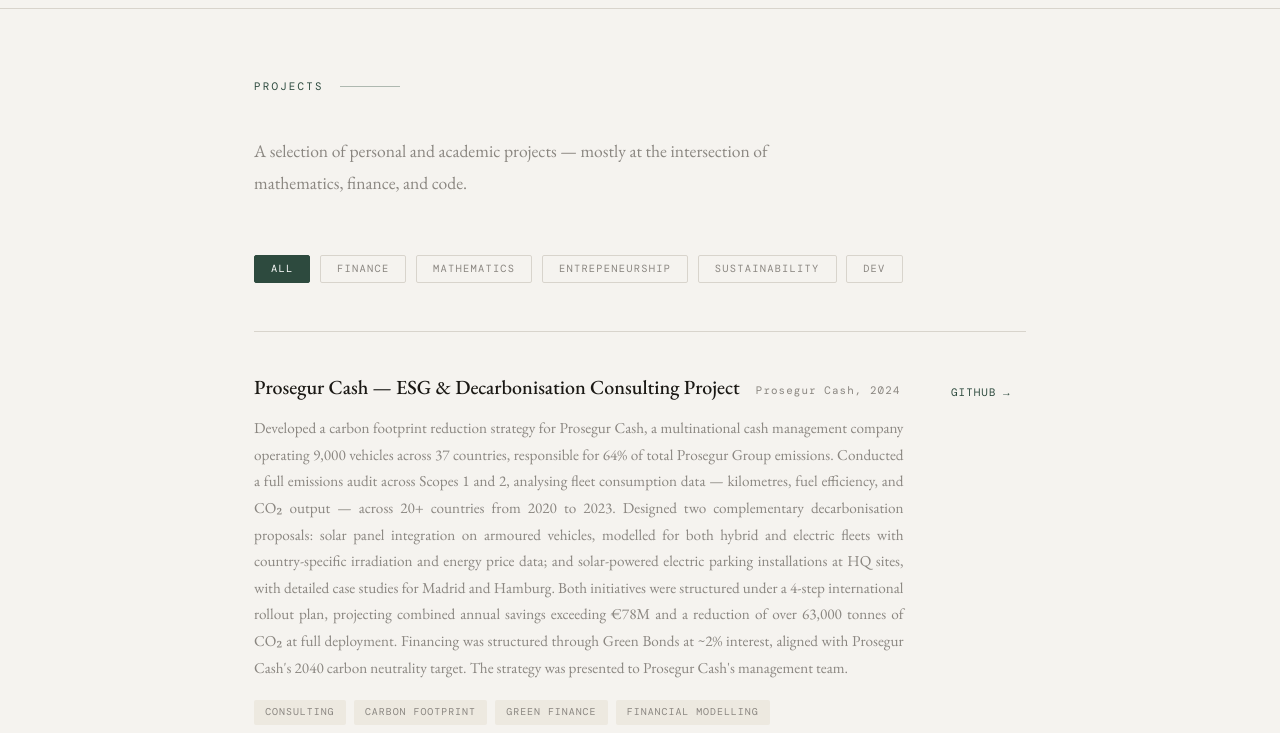
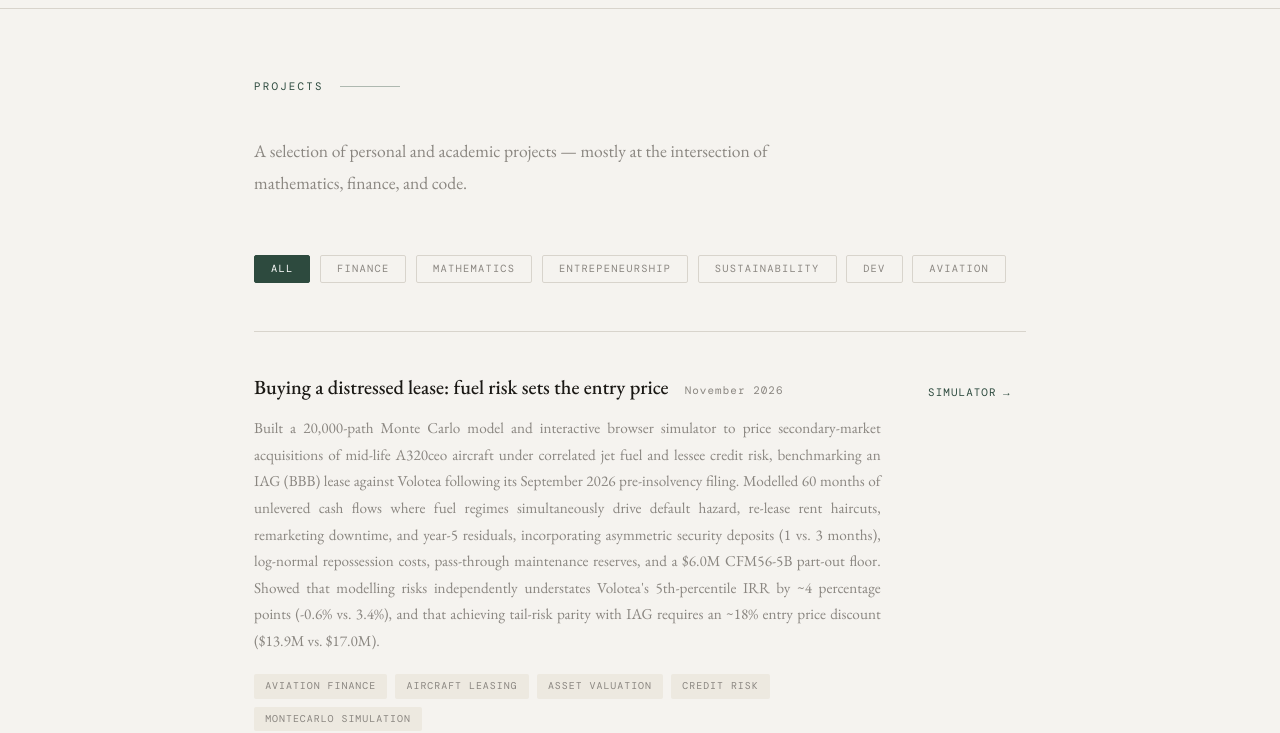
Before and after one commit to emanueleospina/emanueleospina.github.io, a plain HTML site: page projects.html in a window 1280 px wide. Shown: the part 67-800 px from the top of the page. Drawn offline with nearby package versions, Linux system fonts and the light colour scheme; a web font is replaced by a local one.

Commit message:
Add Aviation project card with detailed description
Added a new project card for 'Buying a distressed lease: fuel risk sets the entry price' under the Aviation category, including detailed description and tags.

```diff
--- a/projects.html
+++ b/projects.html
@@ -141,9 +141,32 @@
     <button class="filter-btn" data-filter="Entrepeneurship">Entrepeneurship</button>
     <button class="filter-btn" data-filter="Sustainability">Sustainability</button>
     <button class="filter-btn" data-filter="dev">Dev</button>
+    <button class="filter-btn" data-filter="dev">Aviation</button>
   </div>
 
   <div class="projects-list">
+
+    <div class="project-card reveal" data-category="Aviation">
+      <div>
+        <div class="project-header">
+          <span class="project-title">Buying a distressed lease: fuel risk sets the entry price</span>
+          <span class="project-year">November 2026</span>
+        </div>
+        <p class="project-desc">
+          Built a 20,000-path Monte Carlo model and interactive browser simulator to price secondary-market acquisitions of mid-life A320ceo aircraft under correlated jet fuel and lessee credit risk, benchmarking an IAG (BBB) lease against Volotea following its September 2026 pre-insolvency filing. Modelled 60 months of unlevered cash flows where fuel regimes simultaneously drive default hazard, re-lease rent haircuts, remarketing downtime, and year-5 residuals, incorporating asymmetric security deposits (1 vs. 3 months), log-normal repossession costs, pass-through maintenance reserves, and a $6.0M CFM56-5B part-out floor. Showed that modelling risks independently understates Volotea's 5th-percentile IRR by ~4 percentage points (-0.6% vs. 3.4%), and that achieving tail-risk parity with IAG requires an ~18% entry price discount ($13.9M vs. $17.0M).</p>
+        <div class="tags">
+          <span class="tag">Aviation Finance</span>
+          <span class="tag">Aircraft Leasing</span>
+          <span class="tag">Asset Valuation</span>
+          <span class="tag">Credit Risk</span>
+          <span class="tag">Montecarlo Simulation</span>
+        </div>
+      </div>
+      <div class="project-actions">
+        <a href="https://emanueleospina.github.io/a320-lease-risk/" target="_blank" class="project-link">Simulator</a>
+      </div>
+    </div>
+
 
     <div class="project-card reveal" data-category="Sustainability">
       <div>
```
